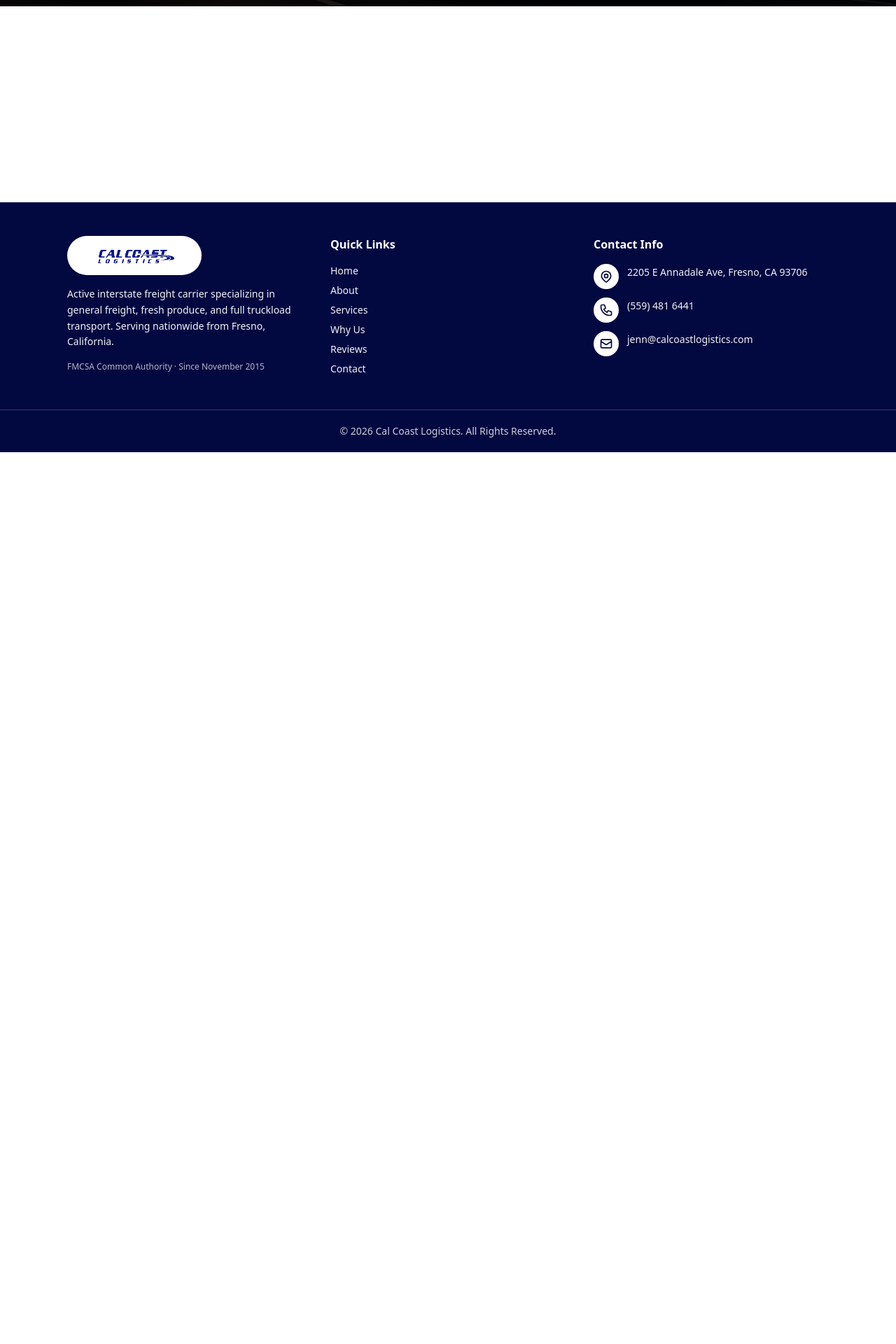
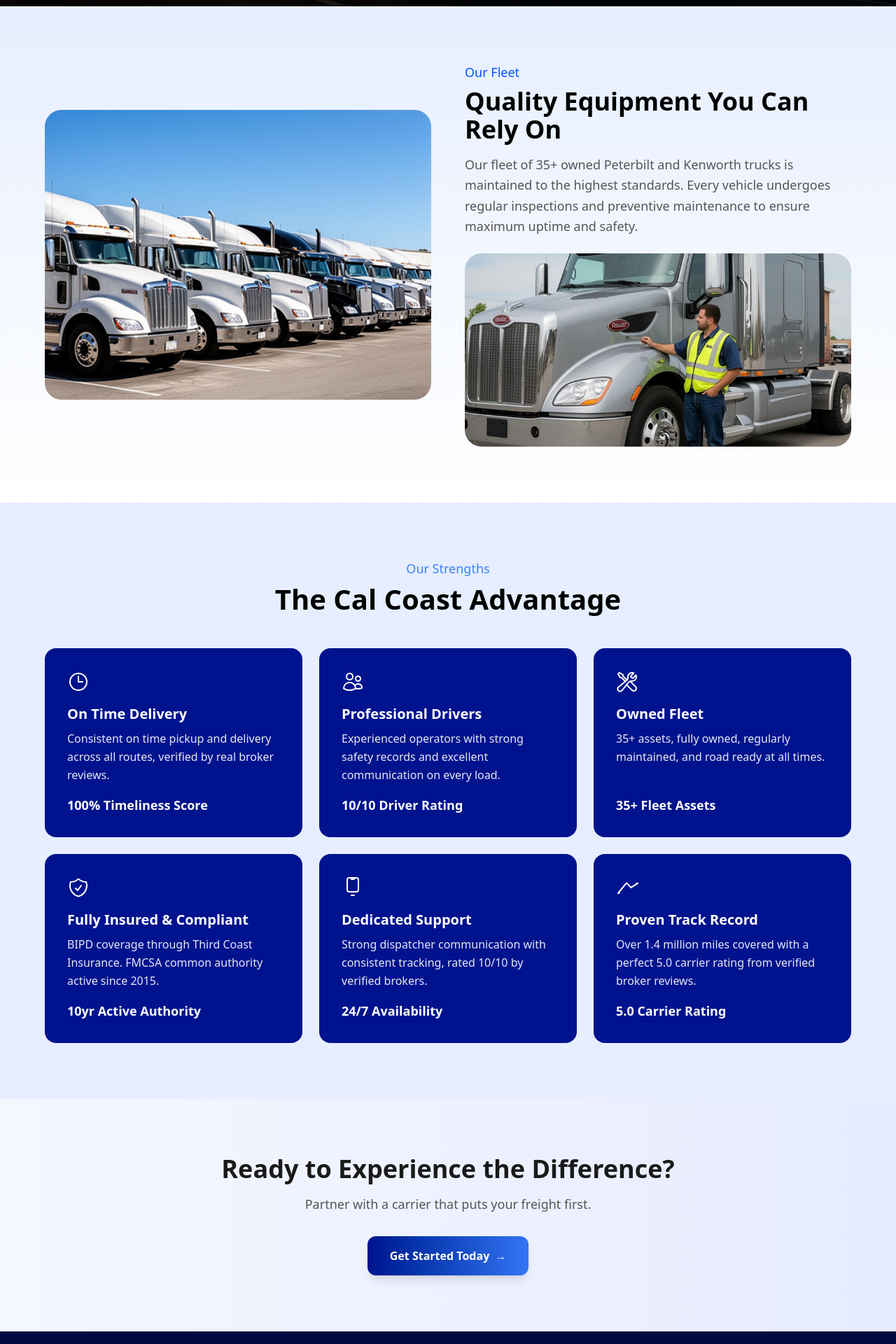
Before and after one commit to MianKashif2534/calcoast, a Next.js app: page /why-us in a window 1280 px wide. Shown: the part 580-2500 px from the top of the page at 70% size. Before the commit the page ends 1226 px from the top, so only its background shows below. Built offline with nearby package versions, Linux system fonts and the light colour scheme.

Commit message:
Add fade-in-up animation and restructure WhyUsPage component with new sections

```diff
--- a/app/globals.css
+++ b/app/globals.css
@@ -11,6 +11,17 @@
   --color-haul: #3474F4;
 }
 
+@keyframes fade-in-up {
+  from {
+    opacity: 0;
+    transform: translateY(20px);
+  }
+  to {
+    opacity: 1;
+    transform: translateY(0);
+  }
+}
+
 @layer components {
 
   .tag {
--- /dev/null
+++ b/app/why-us/components/WhyUsCtaSection.tsx
@@ -0,0 +1,37 @@
+"use client";
+
+import Link from "next/link";
+
+export function WhyUsCtaSection() {
+  return (
+    <section
+      className="flex flex-col items-center justify-center px-6 py-16 sm:px-8 sm:py-20 lg:px-12"
+      style={{
+        background: "linear-gradient(90deg, rgba(245, 247, 255, 1) 0%, rgba(230, 235, 255, 1) 100%)",
+      }}
+    >
+      <div
+        className="flex max-w-2xl flex-col items-center text-center"
+        style={{
+          animation: "fade-in-up 0.6s ease-out forwards",
+        }}
+      >
+        <h2 className="text-2xl font-bold text-[#1A1A1A] sm:text-3xl lg:text-4xl">
+          Ready to Experience the Difference?
+        </h2>
+        <p className="mt-4 text-base font-medium text-[#555555] sm:text-lg">
+          Partner with a carrier that puts your freight first.
+        </p>
+        <Link
+          href="/contact"
+          className="group mt-8 inline-flex items-center gap-2 rounded-xl bg-gradient-to-r from-[#00138E] to-[#3474F4] px-8 py-4 text-base font-semibold text-white shadow-lg transition-all duration-300 hover:scale-105 hover:shadow-xl"
+        >
+          Get Started Today
+          <span className="transition-transform duration-300 group-hover:translate-x-1" aria-hidden>
+            →
+          </span>
+        </Link>
+      </div>
+    </section>
+  );
+}
--- /dev/null
+++ b/app/why-us/components/WhyUsFleetSection.tsx
@@ -0,0 +1,72 @@
+"use client";
+
+import Image from "next/image";
+
+import leftImg from "@/app/assets/left.png";
+import rightImg from "@/app/assets/right.png";
+
+export function WhyUsFleetSection() {
+  return (
+    <section
+      className="px-6 py-16 sm:px-8 sm:py-20 lg:px-12"
+      style={{
+        background: "linear-gradient(180deg, #E6EEFF 0%, #FFFFFF 100%)",
+      }}
+    >
+      <div className="mx-auto max-w-6xl">
+        <div className="grid items-center gap-8 lg:grid-cols-2 lg:gap-12">
+          <div
+            className="relative order-2 overflow-hidden rounded-3xl lg:order-1"
+            style={{
+              animation: "fade-in-up 0.6s ease-out forwards",
+              animationDelay: "0.2s",
+            }}
+          >
+            <Image
+              src={leftImg}
+              alt="Our fleet of Peterbilt and Kenworth trucks"
+              width={600}
+              height={450}
+              className="aspect-[4/3] w-full object-cover shadow-sm transition-transform duration-300 hover:scale-[1.02]"
+              sizes="(max-width: 1024px) 100vw, 50vw"
+            />
+          </div>
+          <div className="order-1 flex flex-col gap-6 lg:order-2">
+            <div
+              style={{
+                animation: "fade-in-up 0.6s ease-out forwards",
+                animationDelay: "0s",
+              }}
+            >
+              <p className="text-base font-medium text-[#0055FF] sm:text-lg">Our Fleet</p>
+              <h2 className="mt-2 text-2xl font-bold text-black sm:text-3xl lg:text-4xl">
+                Quality Equipment You Can Rely On
+              </h2>
+              <p className="mt-4 max-w-xl text-base leading-relaxed text-[#555555] sm:text-lg">
+                Our fleet of 35+ owned Peterbilt and Kenworth trucks is maintained to the highest
+                standards. Every vehicle undergoes regular inspections and preventive maintenance to
+                ensure maximum uptime and safety.
+              </p>
+            </div>
+            <div
+              className="relative overflow-hidden rounded-3xl"
+              style={{
+                animation: "fade-in-up 0.6s ease-out forwards",
+                animationDelay: "0.1s",
+              }}
+            >
+              <Image
+                src={rightImg}
+                alt="Professional inspection of Peterbilt truck"
+                width={600}
+                height={350}
+                className="aspect-[2/1] w-full object-cover shadow-sm transition-transform duration-300 hover:scale-[1.02]"
+                sizes="(max-width: 1024px) 100vw, 50vw"
+              />
+            </div>
+          </div>
+        </div>
+      </div>
+    </section>
+  );
+}
--- a/app/why-us/components/WhyUsPage.tsx
+++ b/app/why-us/components/WhyUsPage.tsx
@@ -1,4 +1,7 @@
 import { PageHero } from "@/app/components/PageHero";
+import { WhyUsCtaSection } from "./WhyUsCtaSection";
+import { WhyUsFleetSection } from "./WhyUsFleetSection";
+import { WhyUsStrengthsSection } from "./WhyUsStrengthsSection";
 
 export function WhyUsPage() {
   return (
@@ -8,9 +11,9 @@
         title="Why Choose Cal Coast?"
         description="Discover what sets us apart from the competition and why brokers trust us with their freight."
       />
-      <main className="mx-auto max-w-7xl px-4 py-16">
-        {/* Why Us content below */}
-      </main>
+      <WhyUsFleetSection />
+      <WhyUsStrengthsSection />
+      <WhyUsCtaSection />
     </div>
   );
 }
--- /dev/null
+++ b/app/why-us/components/WhyUsStrengthsSection.tsx
@@ -0,0 +1,99 @@
+"use client";
+
+const strengths = [
+  {
+    title: "On Time Delivery",
+    description: "Consistent on time pickup and delivery across all routes, verified by real broker reviews.",
+    stat: "100% Timeliness Score",
+    icon: (
+      <svg className="h-8 w-8" fill="none" viewBox="0 0 24 24" stroke="currentColor" strokeWidth={1.5}>
+        <path strokeLinecap="round" strokeLinejoin="round" d="M12 6v6h4.5m4.5 0a9 9 0 11-18 0 9 9 0 0118 0z" />
+      </svg>
+    ),
+  },
+  {
+    title: "Professional Drivers",
+    description: "Experienced operators with strong safety records and excellent communication on every load.",
+    stat: "10/10 Driver Rating",
+    icon: (
+      <svg className="h-8 w-8" fill="none" viewBox="0 0 24 24" stroke="currentColor" strokeWidth={1.5}>
+        <path strokeLinecap="round" strokeLinejoin="round" d="M15 19.128a9.38 9.38 0 002.625.372 9.337 9.337 0 004.121-.952 4.125 4.125 0 00-7.533-2.493M15 19.128v-.003c0-1.113-.285-2.16-.786-3.07M15 19.128v.106A12.318 12.318 0 018.624 21c-2.331 0-4.512-.645-6.374-1.766l-.001-.109a6.375 6.375 0 0111.964-3.07M12 6.375a3.375 3.375 0 11-6.75 0 3.375 3.375 0 016.75 0zm8.25 2.25a2.625 2.625 0 11-5.25 0 2.625 2.625 0 015.25 0z" />
+      </svg>
+    ),
+  },
+  {
+    title: "Owned Fleet",
+    description: "35+ assets, fully owned, regularly maintained, and road ready at all times.",
+    stat: "35+ Fleet Assets",
+    icon: (
+      <svg className="h-8 w-8" fill="none" viewBox="0 0 24 24" stroke="currentColor" strokeWidth={1.5}>
+        <path strokeLinecap="round" strokeLinejoin="round" d="M11.42 15.17L17.25 21A2.652 2.652 0 0021 17.25l-5.877-5.877M11.42 15.17l2.496-3.03c.317-.384.74-.626 1.208-.766M11.42 15.17l-4.655 5.653a2.652 2.652 0 11-3.586-3.586l6.837-5.63m5.108-.233c.55-.164 1.163-.188 1.743-.14a4.5 4.5 0 004.486-6.336l-3.276 3.277a3.004 3.004 0 01-2.25-2.25l3.276-3.276a4.5 4.5 0 00-6.336 4.486c.091 1.076-.071 2.264-.904 2.95l-.102.085m-1.745 1.437L5.909 7.5H4.5L2.25 3.75l1.5-1.5L7.5 4.5v1.409l4.26 4.26m-1.745 1.437l1.745-1.437m-1.745 1.437l-.165.132" />
+      </svg>
+    ),
+  },
+  {
+    title: "Fully Insured & Compliant",
+    description: "BIPD coverage through Third Coast Insurance. FMCSA common authority active since 2015.",
+    stat: "10yr Active Authority",
+    icon: (
+      <svg className="h-8 w-8" fill="none" viewBox="0 0 24 24" stroke="currentColor" strokeWidth={1.5}>
+        <path strokeLinecap="round" strokeLinejoin="round" d="M9 12.75L11.25 15 15 9.75m-3-7.036A11.959 11.959 0 013.598 6 11.99 11.99 0 003 9.749c0 5.592 3.824 10.29 9 11.623 5.176-1.332 9-6.03 9-11.622 0-1.31-.21-2.571-.598-3.751h-.152c-3.196 0-6.1-1.248-8.25-3.285z" />
+      </svg>
+    ),
+  },
+  {
+    title: "Dedicated Support",
+    description: "Strong dispatcher communication with consistent tracking, rated 10/10 by verified brokers.",
+    stat: "24/7 Availability",
+    icon: (
+      <svg className="h-8 w-8" fill="none" viewBox="0 0 24 24" stroke="currentColor" strokeWidth={1.5}>
+        <path strokeLinecap="round" strokeLinejoin="round" d="M10.5 1.5H8.25A2.25 2.25 0 006 3.75v10.5a2.25 2.25 0 002.25 2.25h7.5A2.25 2.25 0 0018 14.25V3.75a2.25 2.25 0 00-2.25-2.25H13.5m-3 0V3h3V1.5m-3 0h3m-3 18.75h3" />
+      </svg>
+    ),
+  },
+  {
+    title: "Proven Track Record",
+    description: "Over 1.4 million miles covered with a perfect 5.0 carrier rating from verified broker reviews.",
+    stat: "5.0 Carrier Rating",
+    icon: (
+      <svg className="h-8 w-8" fill="none" viewBox="0 0 24 24" stroke="currentColor" strokeWidth={1.5}>
+        <path strokeLinecap="round" strokeLinejoin="round" d="M2.25 18l9-11 4.948 4.948 6.068-4.02m.164 0l.615-.363m0 0l.615-.363m-.615.363l-.225.225m-.615-.363l.615.363M2.25 18l.615-.363m0 0l.615.363" />
+      </svg>
+    ),
+  },
+];
+
+export function WhyUsStrengthsSection() {
+  return (
+    <section className="bg-[#E6EEFF] px-4 py-16 sm:px-6 sm:py-20 lg:px-8">
+      <div className="mx-auto max-w-6xl">
+        <div className="mb-12 text-center">
+          <p className="text-base font-medium text-[#3B82F6] sm:text-lg">Our Strengths</p>
+          <h2 className="mt-2 text-3xl font-bold text-black sm:text-4xl lg:text-[2.5rem]">
+            The Cal Coast Advantage
+          </h2>
+        </div>
+
+        <div className="grid gap-6 sm:grid-cols-2 lg:grid-cols-3">
+          {strengths.map((item, index) => (
+            <div
+              key={item.title}
+              className="flex flex-col rounded-2xl bg-[#00138E] p-6 transition-transform duration-300 hover:scale-[1.02] sm:p-8"
+              style={{
+                animation: "fade-in-up 0.6s ease-out forwards",
+                animationDelay: `${index * 0.1}s`,
+              }}
+            >
+              <div className="mb-4 text-white">{item.icon}</div>
+              <h3 className="text-lg font-bold text-white sm:text-xl">{item.title}</h3>
+              <p className="mt-2 flex-1 text-sm leading-relaxed text-white/90 sm:text-base">
+                {item.description}
+              </p>
+              <p className="mt-4 text-base font-bold text-white sm:text-lg">{item.stat}</p>
+            </div>
+          ))}
+        </div>
+      </div>
+    </section>
+  );
+}
```
Also changed, not shown: app/assets/left.png (added), app/assets/right.png (added).
